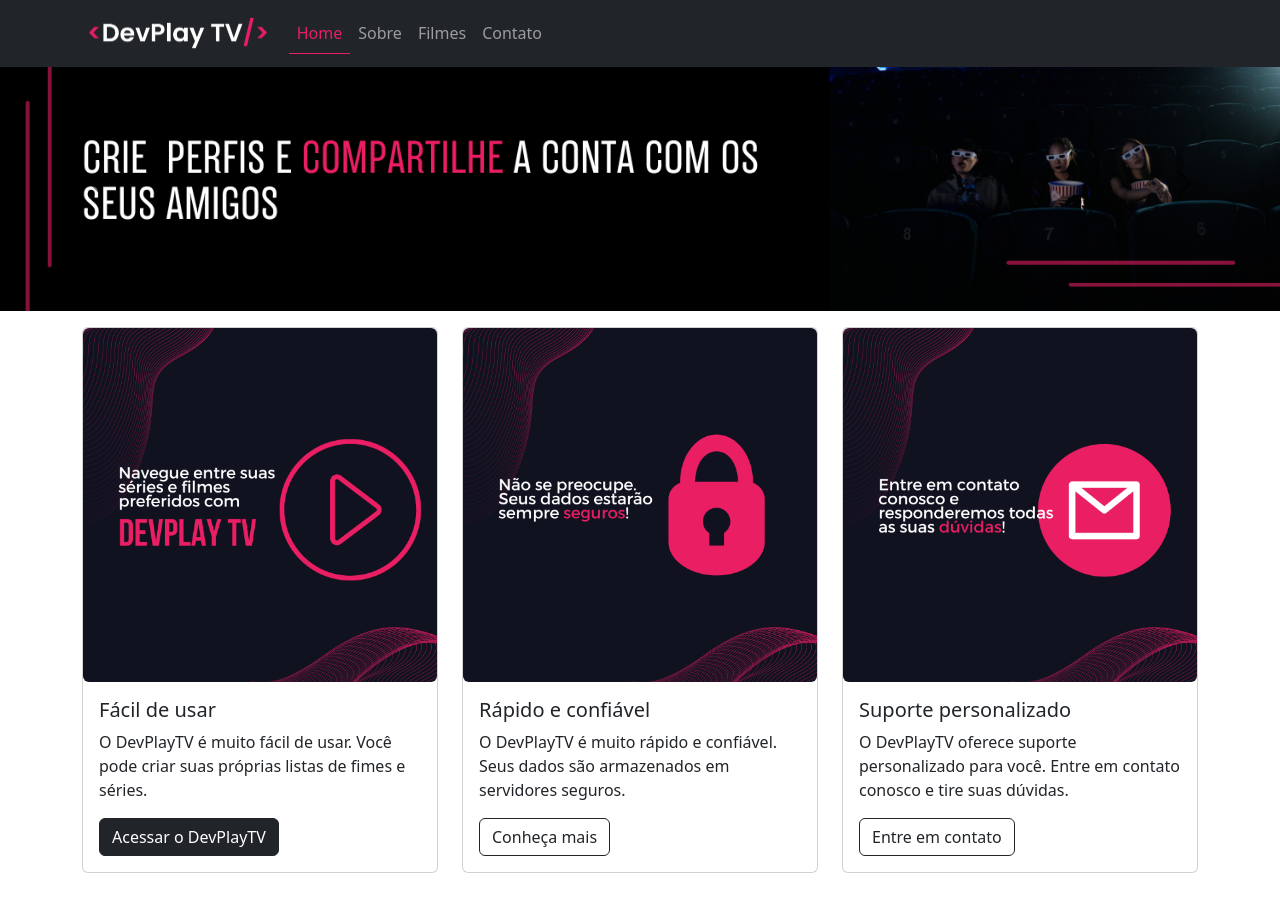
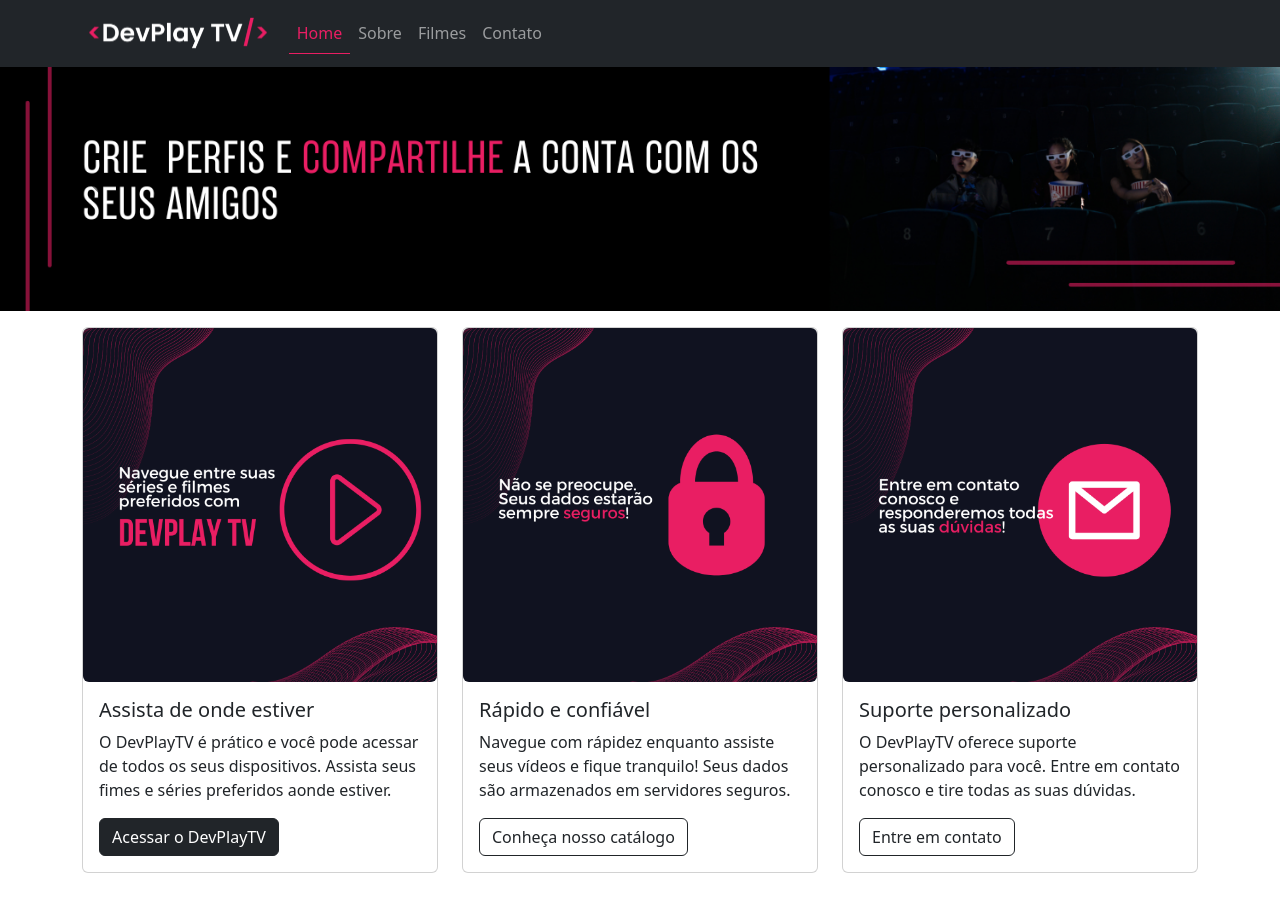
Before and after one commit to Luis-Henrique-Lima/Projeto-case2, a React (Vite) app: page / in a window 1280 px wide. Shown: the top 917 px of the page. Built offline with nearby package versions, Linux system fonts and the light colour scheme.

Commit message:
Altera o texto dos destaques

```diff
--- a/src/components/Destaques.jsx
+++ b/src/components/Destaques.jsx
@@ -9,9 +9,9 @@
                 <Card>
                     <Card.Img variant="top" src="../img1.png" className ="rounded" />
                     <Card.Body>
-                        <Card.Title>Fácil de usar</Card.Title>
+                        <Card.Title>Assista de onde estiver</Card.Title>
                         <Card.Text>
-                            O DevPlayTV é muito fácil de usar. Você pode criar suas próprias listas de fimes e séries.
+                            O DevPlayTV é prático e você pode acessar de todos os seus dispositivos. Assista seus fimes e séries preferidos aonde estiver.
                         </Card.Text>
                         <LinkContainer to="/">
                             <Button variant="outline-dark">Acessar o DevPlayTV</Button>
@@ -25,10 +25,10 @@
                     <Card.Body>
                         <Card.Title>Rápido e confiável</Card.Title>
                         <Card.Text>
-                            O DevPlayTV é muito rápido e confiável. Seus dados são armazenados em servidores seguros.
+                            Navegue com rápidez enquanto assiste seus vídeos e fique tranquilo! Seus dados são armazenados em servidores seguros.
                         </Card.Text>
                         <LinkContainer to="/funcionalidades">
-                            <Button variant="outline-dark">Conheça mais</Button>
+                            <Button variant="outline-dark">Conheça nosso catálogo</Button>
                         </LinkContainer>
                     </Card.Body>
                 </Card>
@@ -39,7 +39,7 @@
                     <Card.Body>
                         <Card.Title>Suporte personalizado</Card.Title>
                         <Card.Text>
-                            O DevPlayTV oferece suporte personalizado para você. Entre em contato conosco e tire suas dúvidas.
+                            O DevPlayTV oferece suporte personalizado para você. Entre em contato conosco e tire todas as suas dúvidas.
                         </Card.Text>
                         <LinkContainer to="/contato">
                         <Button variant="outline-dark">Entre em contato</Button>
```
